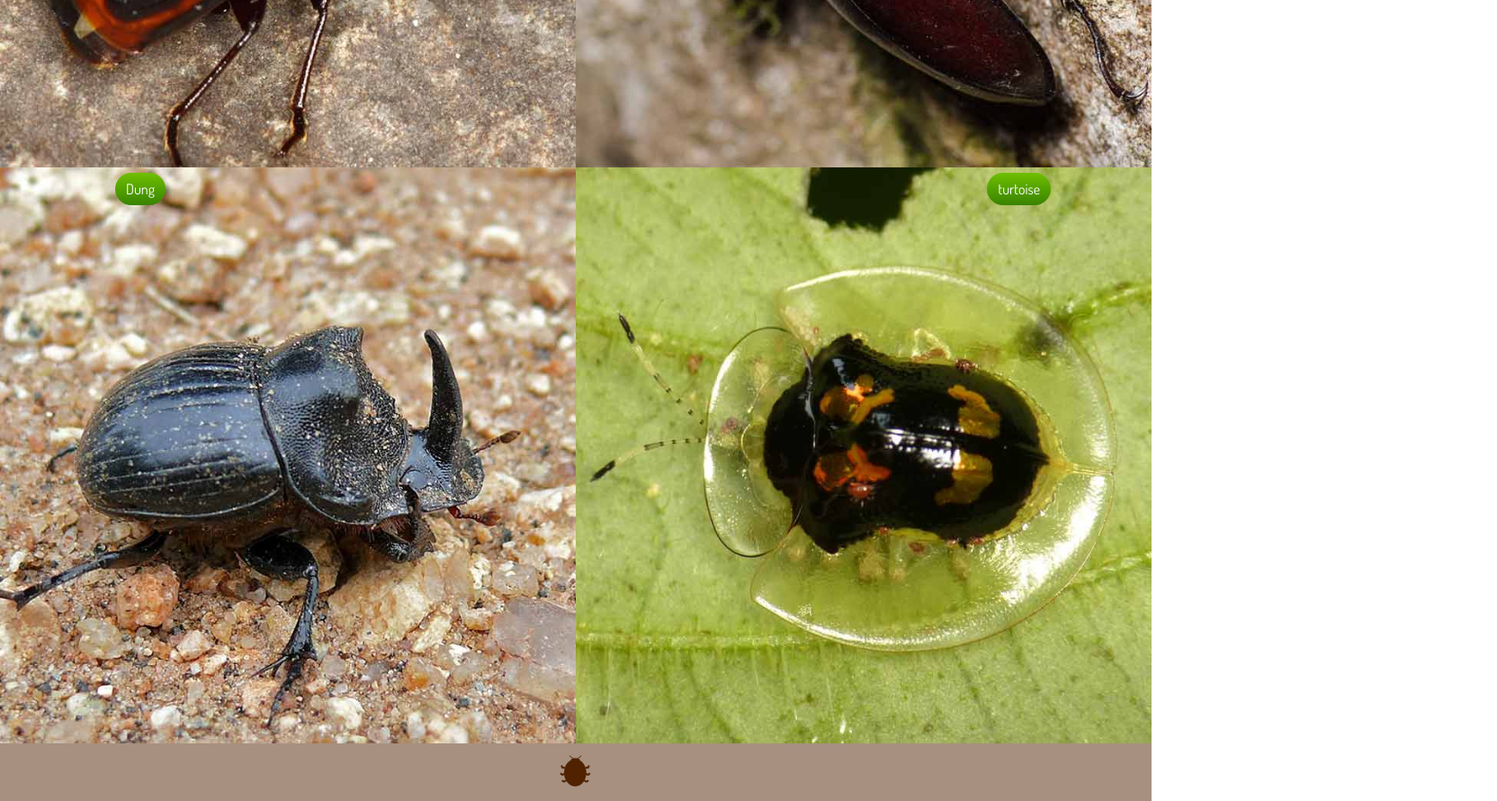
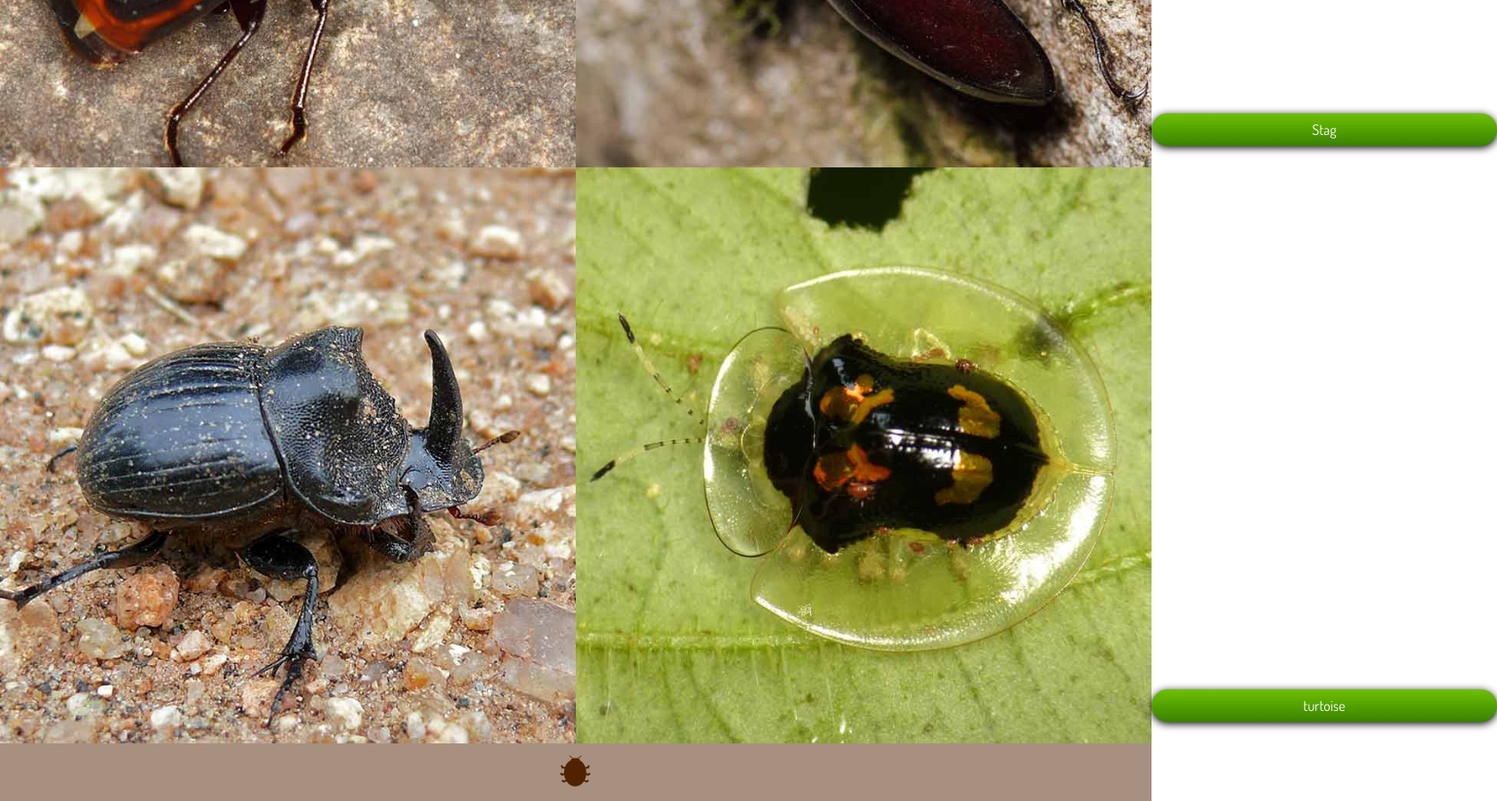
Before and after one commit to Mjams/dsn1674-assignment-7, a plain HTML site: page index.html in a window 1280 px wide. Shown: the part 860-1750 px from the top of the page at 90% size, 1664 px wide, since content can reach past the window. Drawn offline with Linux system fonts and the light colour scheme.

Commit message:
Added buttons and gave them a hover

```diff
--- a/css/main.css
+++ b/css/main.css
@@ -108,86 +108,48 @@ footer{
 
 
 .button{
-  text-align: center;
+  width: 50%;
+float: left;
+position: relative;
 }
 
-.btn-1{
-display: inline-block;
-padding: 0.5em 0.75em;
-text-decoration: none;
-border-radius: 30px;
-color: white;
-background-color: #388200;
-background-image: linear-gradient(to bottom, #6fc000, #388200);
-position: absolute;
-z-index: 1000;
-bottom: 3em;
-left: 7em;
-}
-
-.btn-2{
+.btn{
   display: inline-block;
   padding: 0.5em 0.75em;
   text-decoration: none;
   border-radius: 30px;
-  color: white;
+  color: #fff;
   background-color: #388200;
   background-image: linear-gradient(to bottom, #6fc000, #388200);
+  bottom: 1.5em;
+  left: 20%%;
+  width: 60%;
+  text-align: center;
   position: absolute;
-  z-index: 1000;
-  bottom: 3em;
-  right: 7em;
-}
-
-.btn-3{
-  display: inline-block;
-  padding: 0.5em 0.75em;
-  text-decoration: none;
-  border-radius: 30px;
-  color: white;
-  background-color: #388200;
-  background-image: linear-gradient(to bottom, #6fc000, #388200);
-  position: absolute;
-  z-index: 1000;
-  bottom: -18em;
-  left: 8em;
-}
-
-.btn-4{
-  display: inline-block;
-  padding: 0.5em 0.75em;
-  text-decoration: none;
-  border-radius: 30px;
-  color: white;
-  background-color: #388200;
-  background-image: linear-gradient(to bottom, #6fc000, #388200);
-  position: absolute;
-  z-index: 1000;
-  bottom: -18em;
-  right: 7em;
+  box-shadow: 0 2px 10px black;
 }
 
 .left{
   float: left;
-  width: 50%;
+  width: 100%;
 }
 
 .right{
   float: left;
-  width: 50%;
+  width: 100%;
 }
 
 .left-2{
   clear: both;
   float: left;
-  width: 50%;
+  width: 100%;
 }
 
 .right-2{
   float: left;
-  width: 50%;
+  width: 100%;
 }
 
 a:hover{
-
+  background-image: linear-gradient(to bottom, #3A833F, #2D4D24);
 }
--- a/index.html
+++ b/index.html
@@ -29,22 +29,22 @@
 
 <div class="button">
   <img class="left" src="images/ant-nest-beetle.jpg" alt="image of ant nest beetle">
-  <a class="btn-1" href="#">Ant Nest</a>
+  <a class="btn" href="#">Ant Nest</a>
 </div>
 
 <div class="button">
   <img class="right" src="images/stag-beetle.jpg" alt="image of stag beetle">
-  <a class="btn-2" href="#">Stag</a>
+  <a class="btn" href="#">Stag</a>
 </div>
 
 <div class="button">
   <img class="left-2" src="images/dung-beetle.jpg" alt="image of dung beetle">
-  <a class="btn-3" href="#">Dung</a>
+  <a class="btn" href="#">Dung</a>
 </div>
 
 <div class="button">
   <img class="right-2" src="images/tortoise-beetle.jpg" alt="image of tortoise beetle">
-  <a class="btn-4" href="#">turtoise</a>
+  <a class="btn" href="#">turtoise</a>
 </div>
 
 
```
